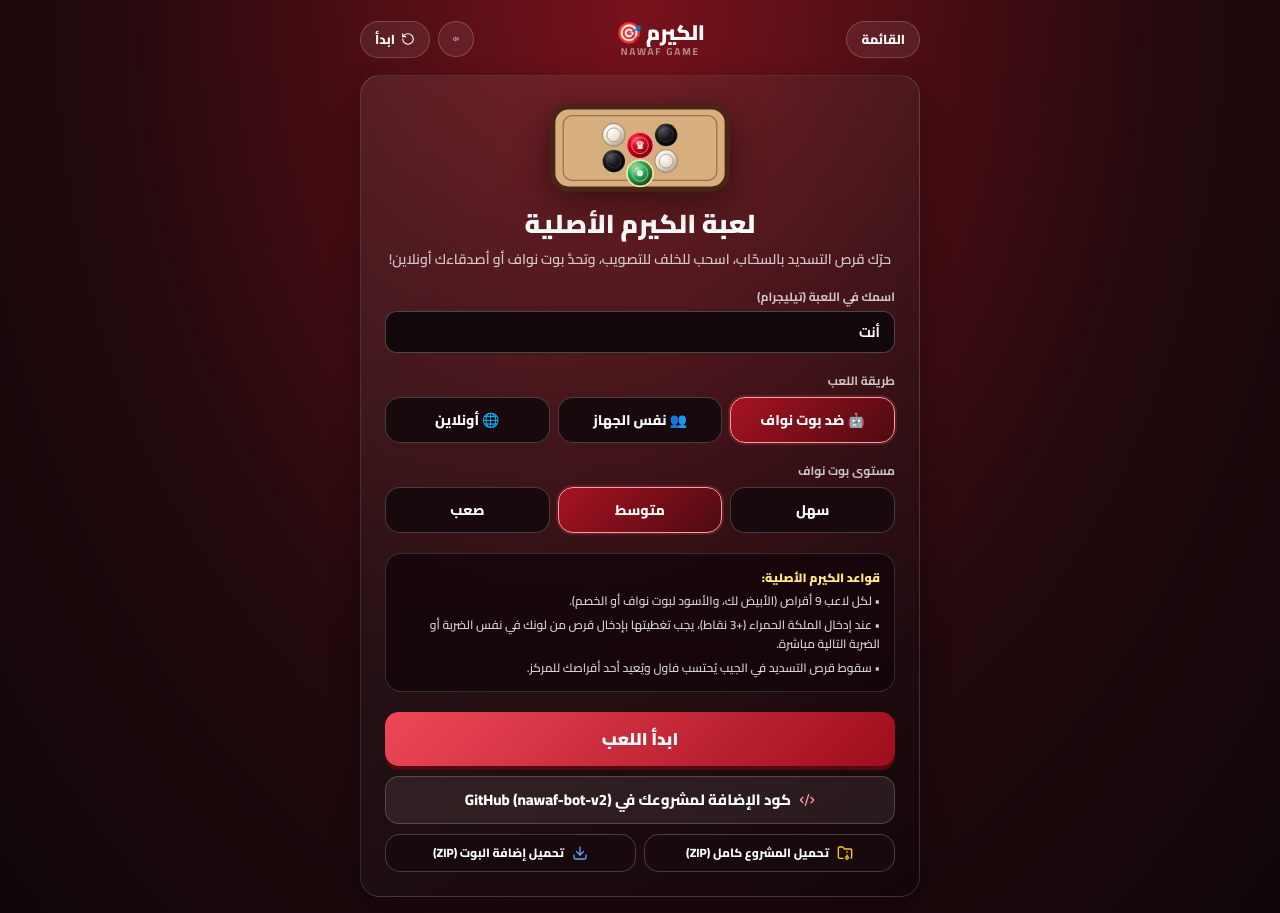
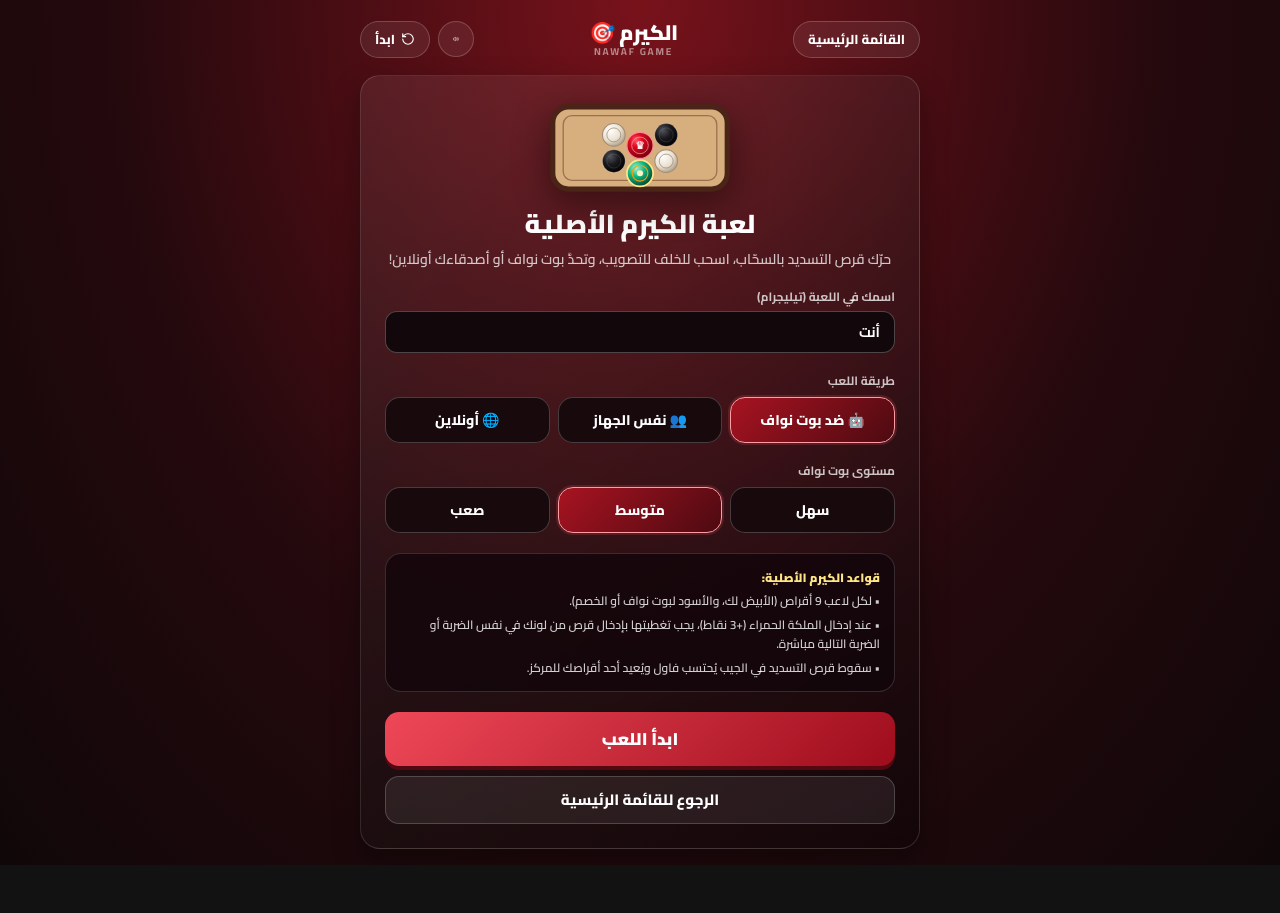
Before and after one commit to omhatan6789-netizen/nawaf-games, a React (Vite) app in the folder games-src/carrom/: page / in a window 1280 px wide. After the commit the page ends 865 px from the top, so only its background shows below. Built offline with nearby package versions, Linux system fonts and the light colour scheme.

Commit message:
Simplify Carrom menu and add red withdraw control

```diff
--- a/games-src/carrom/src/App.tsx
+++ b/games-src/carrom/src/App.tsx
@@ -514,8 +514,9 @@ export default function App() {
               type="button"
               onClick={handleExitGameplay}
               className="nawaf-pill whitespace-nowrap shrink-0"
+              style={{ background: '#ef233c', color: '#fff', borderColor: '#ff8a91' }}
             >
-              خروج
+              انسحاب
             </button>
 
             <div className="text-center min-w-0">
@@ -685,10 +686,10 @@ export default function App() {
         <header className="flex items-center justify-between gap-3 py-1">
           <button
             type="button"
-            onClick={() => window.Telegram?.WebApp?.close?.()}
+            onClick={() => { window.location.href = '/miniapp/'; }}
             className="nawaf-pill whitespace-nowrap shrink-0"
           >
-            القائمة
+            القائمة الرئيسية
           </button>
 
           <div className="text-center leading-tight">
@@ -1106,46 +1107,15 @@ export default function App() {
 
             <button
               type="button"
-              onClick={() => setExportOpen(true)}
-              className="nawaf-secondary flex items-center justify-center gap-2"
+              onClick={() => { window.location.href = '/miniapp/'; }}
+              className="nawaf-secondary w-full flex items-center justify-center gap-2"
             >
-              <Code2 className="w-4 h-4 text-[#ff9ba3]" />
-              <span>كود الإضافة لمشروعك في GitHub (nawaf-bot-v2)</span>
+              الرجوع للقائمة الرئيسية
             </button>
-
-            <div className="grid grid-cols-1 sm:grid-cols-2 gap-2">
-              <button
-                type="button"
-                onClick={() => {
-                  downloadZipFromEndpoint(
-                    '/carrom/api/export/project.zip',
-                    'carrom-game-project.zip'
-                  ).catch((err) => showToast(err.message));
-                }}
-                className="nawaf-choice py-2.5 px-3 text-xs flex items-center justify-center gap-2"
-              >
-                <FolderArchive className="w-4 h-4 text-[#facc15]" />
-                <span>تحميل المشروع كامل (ZIP)</span>
-              </button>
-              <button
-                type="button"
-                onClick={() => {
-                  downloadZipFromEndpoint(
-                    '/carrom/api/export/nawaf-addon.zip',
-                    'nawaf-bot-v2-carrom-addon.zip'
-                  ).catch((err) => showToast(err.message));
-                }}
-                className="nawaf-choice py-2.5 px-3 text-xs flex items-center justify-center gap-2"
-              >
-                <Download className="w-4 h-4 text-[#60a5fa]" />
-                <span>تحميل إضافة البوت (ZIP)</span>
-              </button>
-            </div>
           </div>
         </section>
       </main>
 
-      <GitHubExportModal open={exportOpen} onClose={() => setExportOpen(false)} />
     </div>
   );
 }
```
